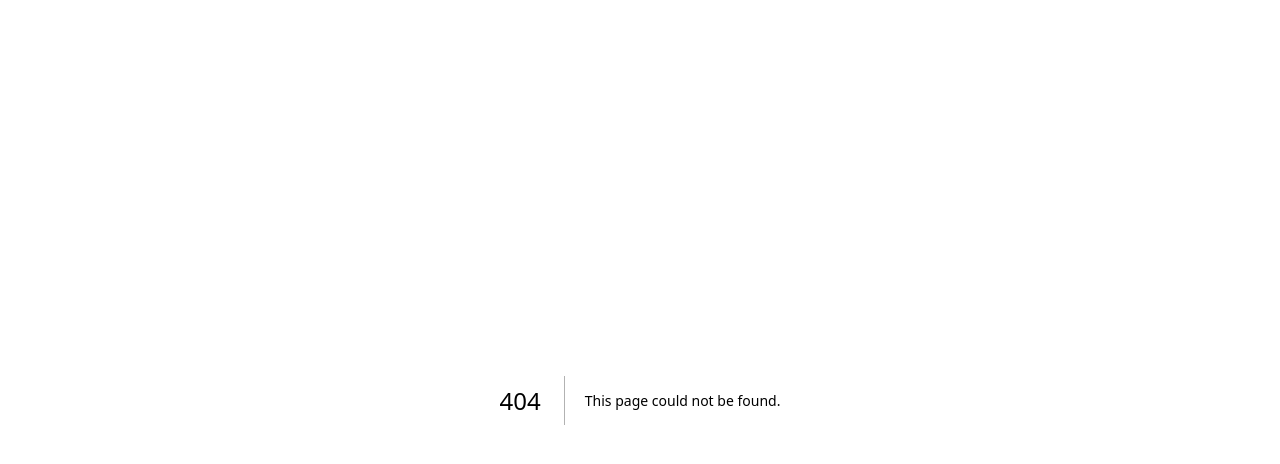
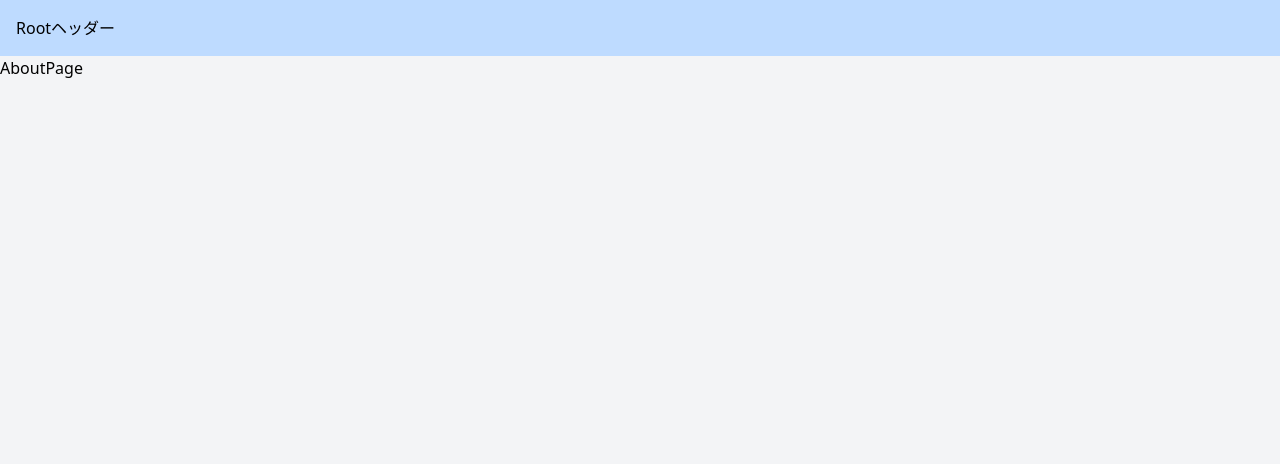
Before and after one commit to aidev2007/next-udemy-basic, a Next.js app: page /about in a window 1280 px wide. Before the commit this address had no page. Shown: the top 464 px of the page. Built offline with nearby package versions, Linux system fonts and the light colour scheme.

Commit message:
学習中

```diff
--- /dev/null
+++ b/src/app/(auth)/login/page.tsx
@@ -0,0 +1,7 @@
+export default function LoginPage() {
+    return (
+        <div>
+            ログイン
+        </div>
+    )
+}
--- /dev/null
+++ b/src/app/(auth)/register/page.tsx
@@ -0,0 +1,7 @@
+export default function RegisterPage() {
+    return (
+        <div>
+            ユーザー登録
+        </div>
+    )
+}
--- /dev/null
+++ b/src/app/_components/page.tsx
@@ -0,0 +1,5 @@
+export default function page() {
+    return (
+        <div>コンポーネント</div>
+    )
+}
--- /dev/null
+++ b/src/app/about/layout.tsx
@@ -0,0 +1,15 @@
+export default function AboutLayout({
+  children,
+}: Readonly<{
+  children: React.ReactNode;
+}>) {
+  return (
+    <html lang="ja">
+      <body>
+        <div className="bg-gray-100 h-screen">
+          {children}
+        </div>
+      </body>
+    </html>
+  );
+}
--- /dev/null
+++ b/src/app/about/page.tsx
@@ -0,0 +1,5 @@
+export default function AboutPage() {
+  return (
+    <div>AboutPage</div>
+  )
+}
--- /dev/null
+++ b/src/app/about/profile/page.tsx
@@ -0,0 +1,7 @@
+export default function ProfilePage() {
+    return (
+        <div>
+            <h1>プロフィール</h1>
+        </div>
+    )
+}
--- /dev/null
+++ b/src/app/blog/[id]/page.tsx
@@ -0,0 +1,14 @@
+type Params =  {
+  params: Promise<{
+    id: string
+  }>
+}
+export default async function page({params} : Params) {
+  // console.log(params)
+  const { id } = await params
+  return (
+      <div>
+          ブログID : { id }
+      </div>
+  )
+}
--- a/src/app/layout.tsx
+++ b/src/app/layout.tsx
@@ -12,8 +12,9 @@ export default function RootLayout({
   children: React.ReactNode;
 }>) {
   return (
-    <html lang="en">
+    <html lang="ja">
       <body>
+        <header className="bg-blue-200 p-4">Rootヘッダー</header>
         {children}
       </body>
     </html>
```
Also changed, not shown: src/app/not-found.tsx (added), 2 other files (tests, documents, lock files or other folders).
